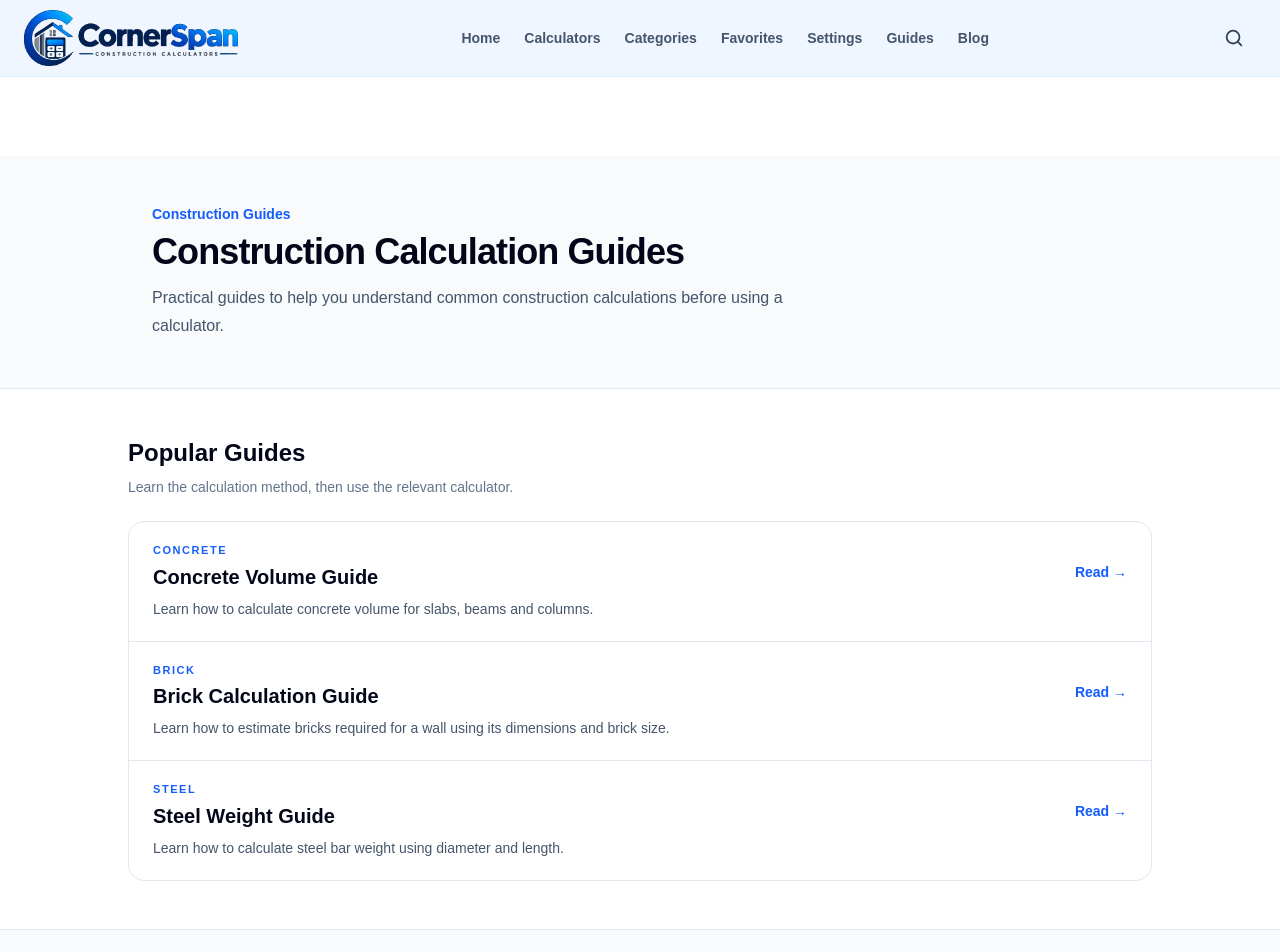
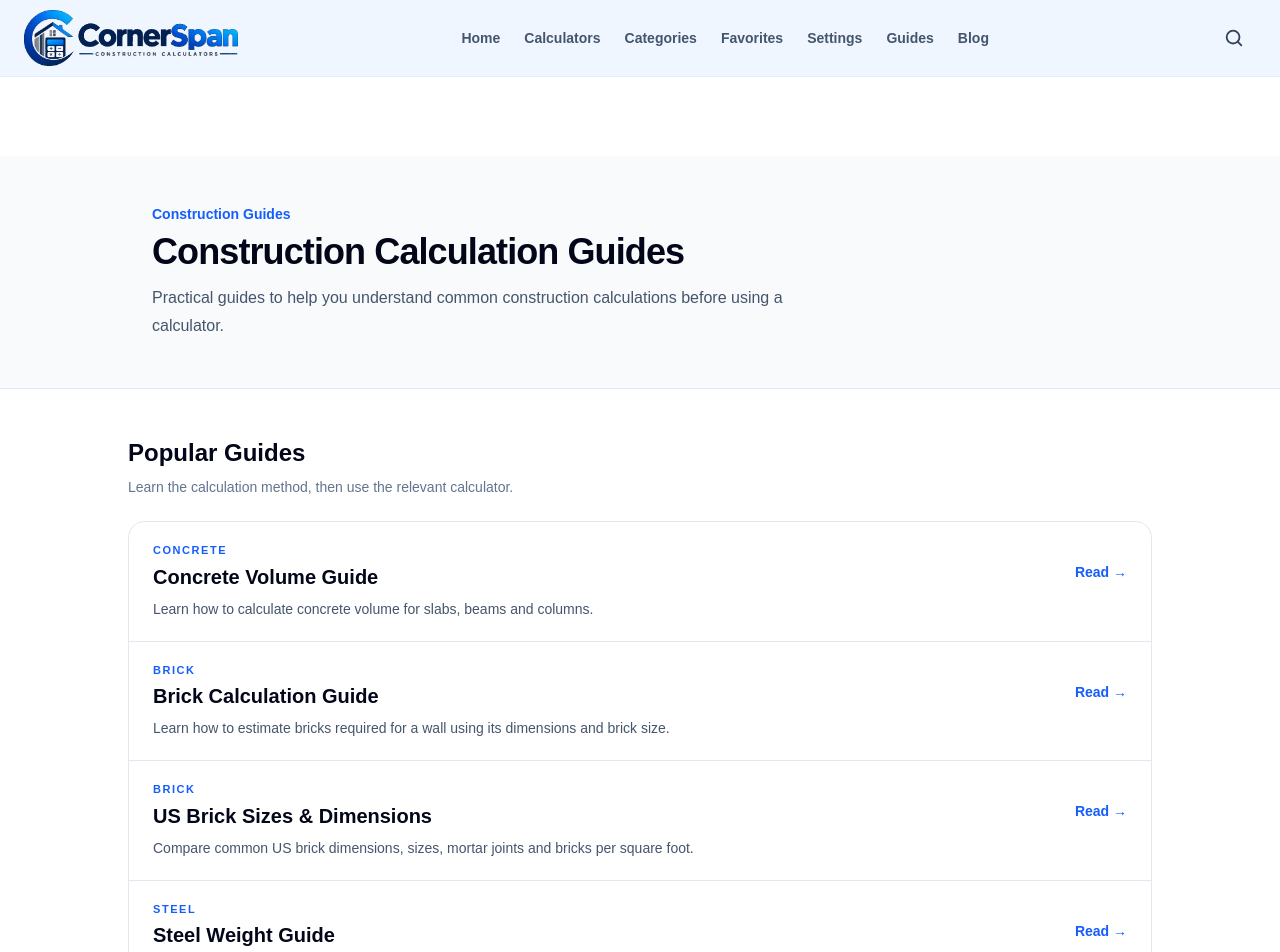
Before and after one commit to km7max-cmd/cornerspan, a Next.js app: page /guides in a window 1280 px wide. Shown: the top 952 px of the page. Built offline with nearby package versions, Linux system fonts and the light colour scheme.

Commit message:
Refine metadata description and add US brick sizes guide
Updated the description in metadata for clarity and added a new guide for US brick sizes.

```diff
--- a/app/guides/page.tsx
+++ b/app/guides/page.tsx
@@ -4,7 +4,7 @@ import type { Metadata } from "next";
 export const metadata: Metadata = {
   title: "Construction Guides | CornerSpan",
   description:
-    "Practical guides for concrete volume, brick quantity and steel weight calculations. Learn the formulas and use the right construction calculator.",
+    "Practical construction guides for concrete, brick dimensions, brick quantity and steel weight calculations. Learn the formulas and use the right construction calculator.",
   alternates: {
     canonical: "/guides",
   },
@@ -30,6 +30,13 @@ const guides = [
     href: "/guides/brick-calculation",
   },
   {
+    category: "BRICK",
+    title: "US Brick Sizes & Dimensions",
+    description:
+      "Compare common US brick dimensions, sizes, mortar joints and bricks per square foot.",
+    href: "/guides/us-brick-sizes",
+  },
+  {
     category: "STEEL",
     title: "Steel Weight Guide",
     description:
@@ -43,7 +50,6 @@ export default function GuidesPage() {
     <main className="min-h-screen bg-white pt-[80px]">
 
       {/* Intro */}
-
       <section className="border-b border-slate-200 bg-slate-50">
         <div className="mx-auto max-w-5xl px-5 py-10 sm:px-6 sm:py-12">
 
@@ -63,9 +69,7 @@ export default function GuidesPage() {
         </div>
       </section>
 
-
       {/* Guides */}
-
       <section className="px-5 py-9 sm:px-6 sm:py-12">
         <div className="mx-auto max-w-5xl">
 
@@ -78,7 +82,6 @@ export default function GuidesPage() {
               Learn the calculation method, then use the relevant calculator.
             </p>
           </div>
-
 
           <div className="divide-y divide-slate-200 overflow-hidden rounded-2xl border border-slate-200 bg-white">
 
@@ -121,9 +124,7 @@ export default function GuidesPage() {
         </div>
       </section>
 
-
       {/* Why Guides */}
-
       <section className="border-y border-slate-200 bg-slate-50 px-5 py-9 sm:px-6 sm:py-12">
         <div className="mx-auto max-w-5xl">
 
@@ -149,7 +150,6 @@ export default function GuidesPage() {
               </p>
             </div>
 
-
             <div className="border-l-2 border-blue-600 pl-4">
               <h3 className="font-bold text-slate-950">
                 Follow an example
@@ -159,7 +159,6 @@ export default function GuidesPage() {
                 See how the calculation works with practical measurements.
               </p>
             </div>
-
 
             <div className="border-l-2 border-blue-600 pl-4">
               <h3 className="font-bold text-slate-950">
@@ -176,9 +175,7 @@ export default function GuidesPage() {
         </div>
       </section>
 
-
       {/* Calculator Links */}
-
       <section className="px-5 py-9 sm:px-6 sm:py-12">
         <div className="mx-auto max-w-5xl">
 
```
